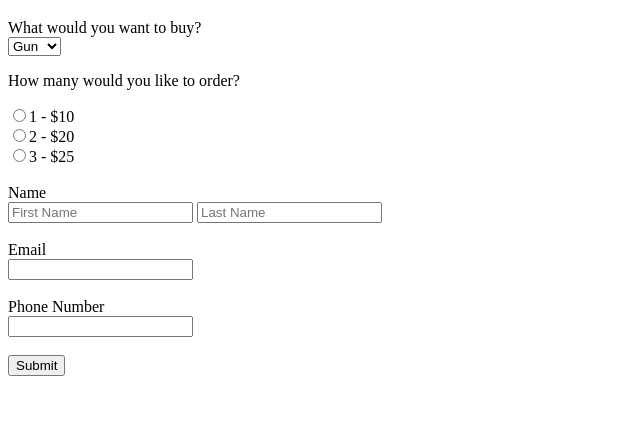
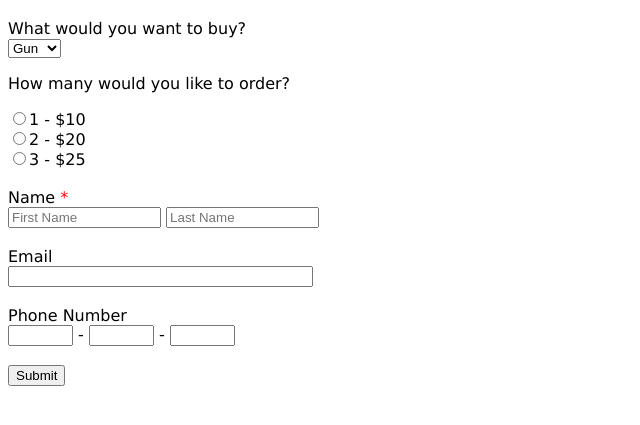
Before and after one commit to hoangminhas/MD1-project-1, a plain HTML site: page simpleform.html in a window 1280 px wide. Shown: the part 61-486 px from the top of the page, without its empty margins (0-640 px from the left). Drawn offline with Linux system fonts and the light colour scheme.

Commit message:
finale tao form co ban

```diff
--- a/demoForm.html
+++ b/simpleform.html
@@ -3,10 +3,15 @@
 <head>
     <meta charset="UTF-8">
     <title>Minh's Form</title>
+  <style>
+    .wufoo {
+      font-family: "Lucida Grande","Lucida Sans Unicode", Tahoma, sans-serif;
+    }
+  </style>
 </head>
 <body>
 <h1>Order Form</h1>
-<form action="" method="">
+<form class="wufoo" action="simpleform.html" method="get">
   <label for="item">What would you want to buy?</label><br>
   <select id="item">
     <option value="gun">Gun</option>
@@ -19,15 +24,17 @@
   <label for="type2"><input id="type2" name="item" type="radio">2 - $20</label><br>
   <label for="type3"><input id="type3" name="item" type="radio">3 - $25</label><br><br>
 
-  <label>Name</label><br>
-  <input class="name" type="text" placeholder="First Name" required>
-  <input class="name" type="text" placeholder="Last Name" required><br><br>
+  <label>Name <span style="color: red">*</span></label><br>
+  <input class="name" type="text" placeholder="First Name" size="16" required>
+  <input class="name" type="text" placeholder="Last Name" size="16" required><br><br>
 
   <label for="email">Email</label><br>
-  <input id="email" type="email"><br><br>
+  <input id="email" type="email" size="35"><br><br>
 
   <label>Phone Number</label><br>
-  <input type="tel"><br><br>
+  <input type="tel" size="5"> -
+  <input type="tel" size="5"> -
+  <input type="tel" size="5"><br><br>
 
   <button type="submit">Submit</button>
 </form>
```
